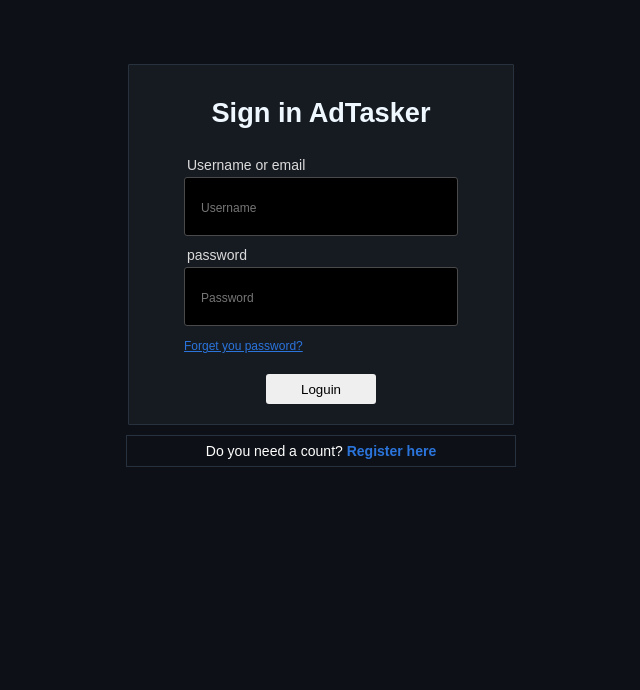
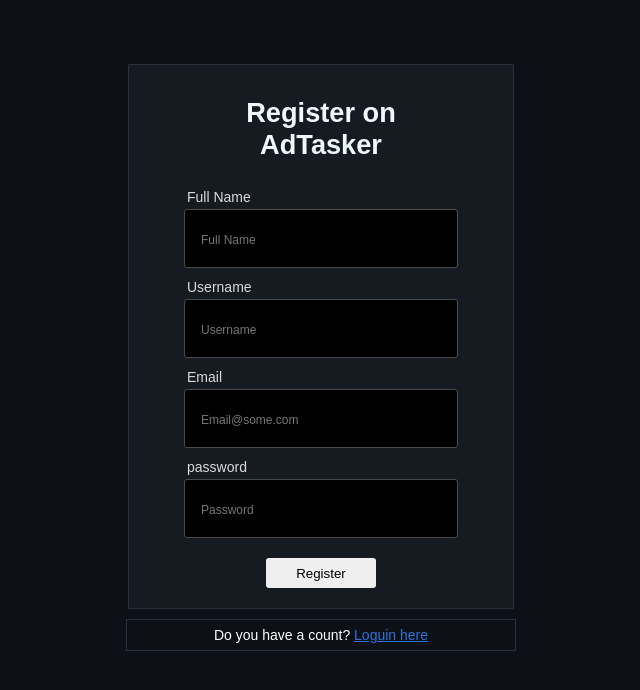
Before and after one commit to Davilez42/WorkflowGenius, a React (Create React App) app in the folder client/: page /register in a window 1280 px wide. Shown: the top 690 px of the page, without its empty margins (319-959 px from the left). Built offline with nearby package versions, Linux system fonts and the light colour scheme.

Commit message:
implementacion de rutas con react-router-dom

```diff
--- a/client/package.json
+++ b/client/package.json
@@ -9,6 +9,7 @@
     "prop-types": "^15.8.1",
     "react": "^18.2.0",
     "react-dom": "^18.2.0",
+    "react-router-dom": "^6.11.2",
     "react-scripts": "5.0.1",
     "web-vitals": "^2.1.4"
   },
--- a/client/src/App.jsx
+++ b/client/src/App.jsx
@@ -1,10 +1,34 @@
+import { BrowserRouter, Route, Routes } from "react-router-dom";
+import Loguin from "./components/auth/Loguin";
+import Register from "./components/auth/Register";
 
-import {Form_selected} from './forms'
-export const App =()=>{
+const routes = (
+  <Routes>
+    < Route
+    path="/"
+    element={<Loguin />}
+    />
 
+    < Route
+    path="/register"
+    element={<Register />}
+    />
 
-    return <>
-    <Form_selected/>
+    < Route
+      path="*"
+      element={
+        <div>
+          <h1>Not found page</h1>
+        </div>
+      }
+    />
+
+  </Routes>
+);
+export default function App() {
+  return (
+    <>
+      <BrowserRouter>{routes}</BrowserRouter>
     </>
-
+  );
 }
--- a/client/src/FileUpload.js
+++ b/client/src/FileUpload.js
@@ -1,8 +1,8 @@
 const sendFile = async  event  =>{
     const archivo =  event.target.files
     //verifico
-    ar = archivo[0]
-    if (!["image/png","image/jpeg"].includes(ar.type)){
+    archivo = archivo[0]
+    if (!["image/png","image/jpeg"].includes(archivo.type)){
         alert("Porfavor sube una imagen!")
         return
     }
--- a/client/src/Tasks.jsx
+++ /dev/null
@@ -1,5 +0,0 @@
-export const Tasks = ()=>{
-    return <>
-    <h1>Perfil Del Usuario</h1>
-    </>
-}
--- /dev/null
+++ b/client/src/components/auth/Loguin.jsx
@@ -0,0 +1,22 @@
+import {Button} from '../button'
+import React from 'react'
+import {NavLink} from 'react-router-dom'
+export default function Loguin(){
+    return   <>
+            <div className='container_form'>
+            <form>
+             <h3>Sign in AdTasker</h3>
+             <label htmlFor="input_username">Username or email</label>
+             <input id="input_username"  className="input input-username" type="text"   placeholder="Username"></input>
+             <label htmlFor="input_password">password</label>
+             <input  id="input_password" className="input input-password" type="password" placeholder="Password"></input>
+             <a href='/' >Forget you password?</a><br />
+             <Button value="Loguin" id='btn_loguin'/>
+             </form>
+            </div>
+            <div className='box_info'>
+
+            <p>Do you not have a count? <NavLink className="here" to='/register' >Register here</NavLink> </p>
+             </div>
+             </>
+        }
--- /dev/null
+++ b/client/src/components/auth/Register.jsx
@@ -0,0 +1,25 @@
+import { NavLink } from 'react-router-dom'
+import {Button} from '../button'
+import React from 'react'
+
+export default function Register(){
+    return      <>
+                <div className='container_form'>
+                <form>
+                <h3>Register on AdTasker</h3>
+                <label htmlFor="input_fullname">Full Name</label>
+                <input id="input_fullname"  className="input input-fullname" type="text"   placeholder="Full Name"></input>
+                <label htmlFor="input_username">Username</label>
+                <input id="input_username" className="input input-username" type="text" placeholder="Username"></input>
+                <label htmlFor="input_email">Email</label>
+                <input id="input_email" className="input input-email" type="text" placeholder="Email@some.com"></input>
+                <label htmlFor="input_password">password</label>
+                <input id="input_password" className="input input-password" type="password" placeholder="Password"></input>
+                <Button    value="Register" id='btn_register'/>
+                </form>
+                </div>
+                <div className='box_info'>
+                   <p>Do you have a count? <NavLink className="here" to='/' >Loguin here</NavLink> </p>
+                </div>
+                </>
+        }
--- a/client/src/button.jsx
+++ b/client/src/components/button.jsx
@@ -1,7 +1,5 @@
 
 import PropTypes from 'prop-types'
-
-
 const loguinHandler = async ()=>{
     const username = document.querySelector('#input_username').value
     const password = document.querySelector('#input_password').value
@@ -46,13 +44,11 @@
  }
 
 
+const registerHandler=()=>{
 
+}
 
-export const Button = ({handler_view,value,id})=>{
-    const registerHandler = ()=>{
-        handler_view(12)
-        alert('enviando datos de registro')
-    }
+export const Button = ({value,id})=>{
     return <input onClick={id === "btn_loguin" ?  loguinHandler :registerHandler } className="btn" id={id} type="button" value={value}></input>
 }
 
--- a/client/src/forms.jsx
+++ /dev/null
@@ -1,64 +0,0 @@
-
-import {Button} from './button'
-import React,{ Component, useEffect, useState } from 'react'
-
-export const Form_selected = ({data})=>{
-    const FormLoguin = ()=>{
-        return <>
-                 <h3>Sign in AdTasker</h3>
-                 <label htmlFor="input_username">Username or email</label>
-                 <input id="input_username"  className="input input-username" type="text"   placeholder="Username"></input>
-                 <label htmlFor="input_password">password</label>
-                 <input  id="input_password" className="input input-password" type="password" placeholder="Password"></input>
-                 <a href='/' >Forget you password?</a><br />
-
-                 <Button handler_view={data} value="Loguin" id='btn_loguin'/>
-                 </>
-            }
-    const FormRegister = ()=>{
-        return  <>
-                    <h3>Register on AdTasker</h3>
-                    <label htmlFor="input_fullname">Full Name</label>
-                    <input id="input_fullname"  className="input input-fullname" type="text"   placeholder="Full Name"></input>
-                    <label htmlFor="input_username">Username</label>
-                    <input id="input_username" className="input input-username" type="text" placeholder="Username"></input>
-                    <label htmlFor="input_email">Email</label>
-                    <input id="input_email" className="input input-email" type="text" placeholder="Email@some.com"></input>
-                    <label htmlFor="input_password">password</label>
-                    <input id="input_password" className="input input-password" type="password" placeholder="Password"></input>
-
-                    <Button handler_view={data}   value="Register" id='btn_register'/>
-                    </>
-            }
-
-
-
-    const [component,setForm] = useState(FormLoguin)
-    const [text,setText] = useState('Do you need a count?')
-    const [here,setHere] =useState('Register here')
-
-    return  <>
-            <div className ="container_form">
-            <form>
-            {component}
-            </form>
-            </div>
-            <div className="box_info">
-            <p>{text}<b
-            onClick={()=>{
-                console.log('entra')
-                if(text === 'Do you need a count?' ){
-                    setForm(FormRegister)
-                    setText('Do you have a count?')
-                    setHere('Loguin Here')
-                }else{
-                    setForm(FormLoguin)
-                    setText('Do you need a count?')
-                    setHere('Register Here')
-
-                }}}
-                    className="here" > {here}</b> </p>
-            </div>
-            </>
-
-}
--- a/client/src/index.js
+++ b/client/src/index.js
@@ -1,9 +1,9 @@
 
 import ReactDom from 'react-dom/client'
-import {App} from './App'
+import App from './App.jsx'
 import './style_index.css'
 ReactDom.createRoot(document.getElementById('root')).render(
         <>
-            <App/>
+          <App/>
         </>
     )
```
Also changed, not shown: 1 other file (tests, documents, lock files or other folders).
